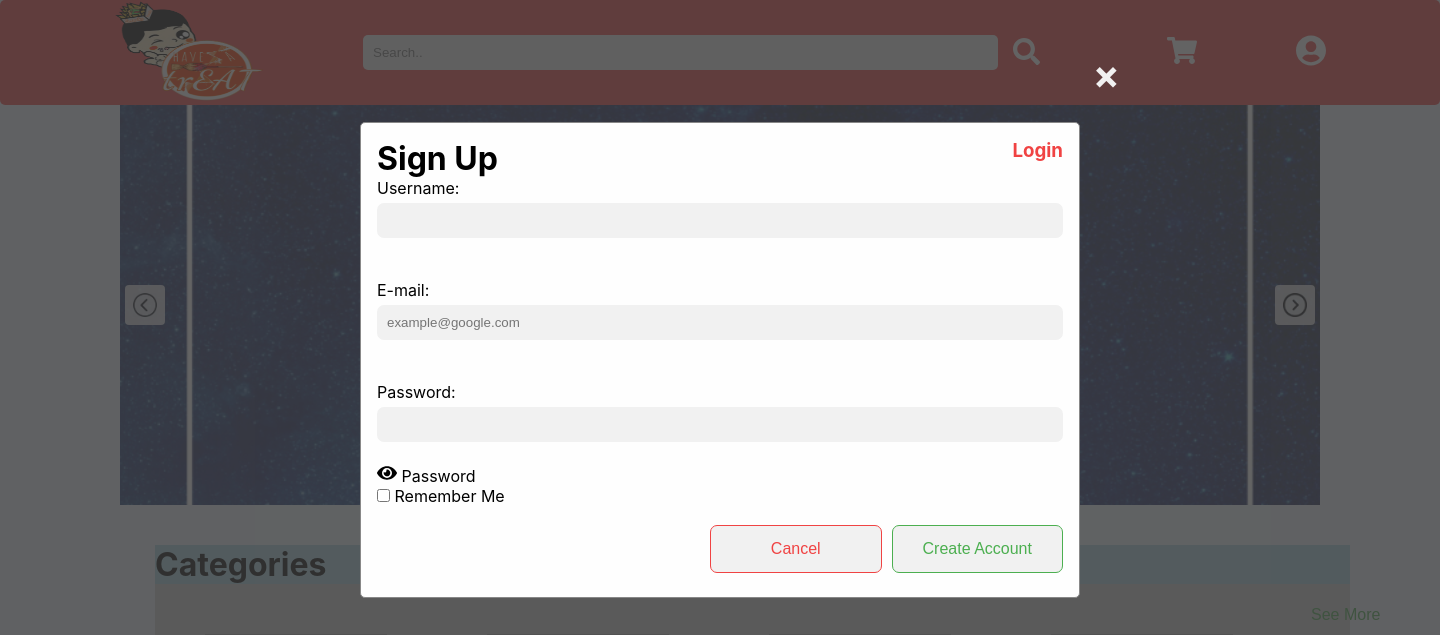
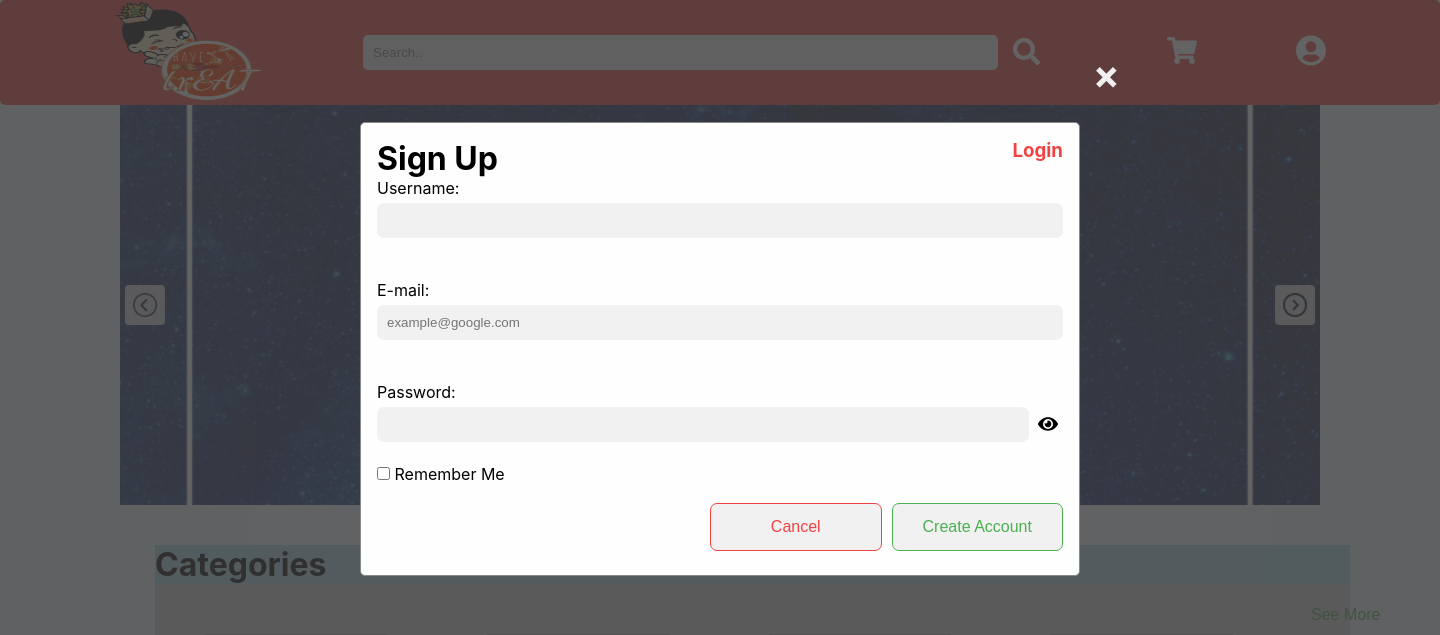
Before and after one commit to BrimFord/WebFund, a PHP site: page / in a window 1440 px wide, after a click that opens the changed part. Shown: the top 635 px of the page. Run offline with PHP 8.4, Linux system fonts and the light colour scheme.

Commit message:
fixed show password icon

```diff
--- a/index.html
+++ b/index.html
@@ -87,7 +87,6 @@
                             <label for="user_name">Username: </label><br>
                             <input type="text" id="user_name" name="user_name">
 
-
                             <br><br>
 
                             <label for="email">E-mail:</label><br>
@@ -96,8 +95,9 @@
                             <br><br>
 
                             <label for="password">Password:</label><br>
-                            <input type="password" id="passwordReg" name="password" required>
-                            <img src="eye.svg" alt="show" style="width: 20px" onclick="showPasswordReg()" id="psw_icon_reg"> Password <br>
+                                <input type="password" id="passwordReg" name="password" style="width: 95%" required>
+                                <img src="eye.svg" alt="show" class="psw_icon" onclick="showPasswordReg()" id="psw_icon_reg"><br>
+
 
                             <input type="checkbox" name="remember" style="margin-bottom:15px"> Remember Me
                         </div>
@@ -129,8 +129,8 @@
                         <br><br>
 
                         <label for="password">Password:</label><br>
-                        <input type="password" id="passwordLogin" name="password" required>
-                        <img src="eye.svg" alt="show" style="width: 20px" onclick="showPasswordLogin()" id="psw_icon_login"> Password <br>
+                        <input type="password" id="passwordLogin" name="password" style="width: 95%" required>
+                        <img src="eye.svg" alt="show" class="psw_icon" onclick="showPasswordLogin()" id="psw_icon_login"><br>
 
                         <input type="checkbox" name="remember" style="margin-bottom:15px"> Remember Me
 
--- a/style/header.css
+++ b/style/header.css
@@ -125,6 +125,13 @@
             filter: invert(1);
         }
 
+        .psw_icon{
+            width: 20px;
+            position: relative;
+            top: 4px;
+            margin-left: 5px;
+        }
+
         .formOption{
             float: right;
             color: rgba(240, 67, 67);
```
